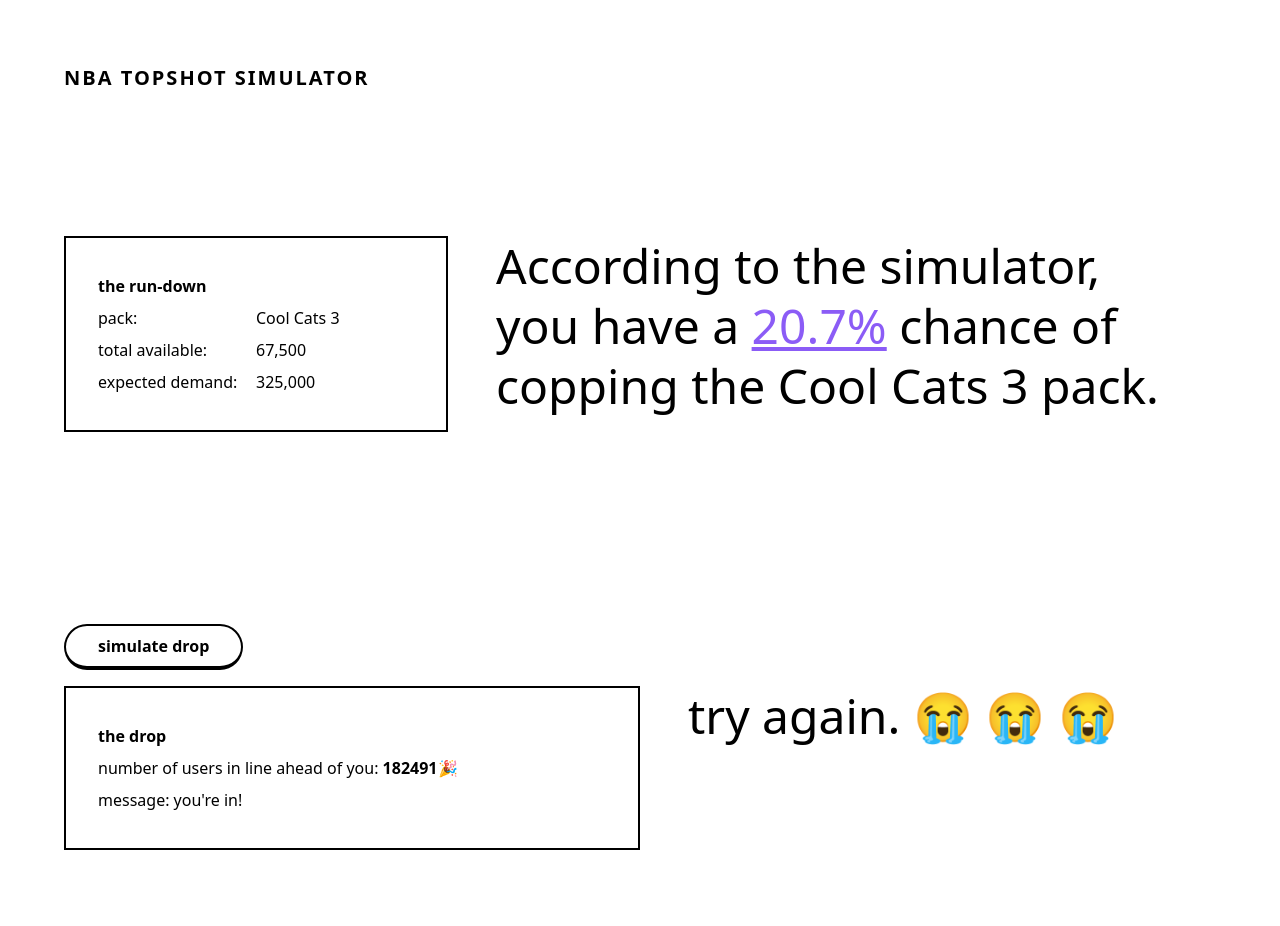
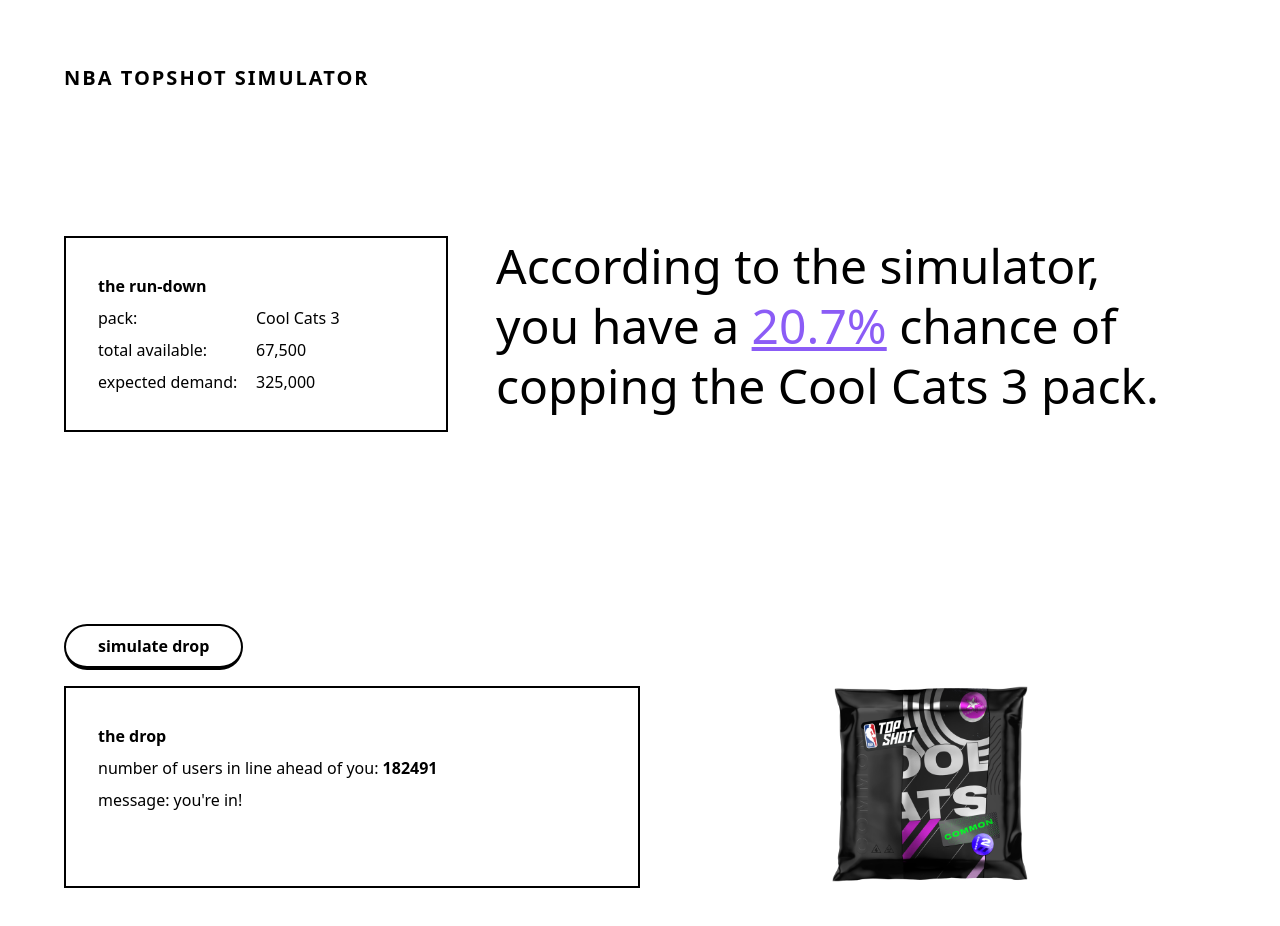
Before and after one commit to Lam-Pham/topshot-simulator, a Next.js app: page / in a window 1280 px wide. Both pictures are taken after a click on the button "simulate drop". Shown: the top 926 px of the page. Built offline with nearby package versions, Linux system fonts and the light colour scheme; what tailwindcss-animatecss would draw is missing.

Commit message:
added pack image

```diff
--- a/components/drop.js
+++ b/components/drop.js
@@ -1,19 +1,20 @@
 import React, { useState } from 'react';
+import Image from 'next/image'
 
 export default function Drop() {
 
     const [place, setPlace] = useState('?????');
-    const [message, setMessage] = useState('good luck!')
 
     function getRandomArbitrary(min, max) {
       let number = Math.round(Math.random() * (max - min) + min);
+      let message = ""
       if(number > 67500){
-        setMessage("try again. 😭 😭 😭")
+        message = "😭"
       }
       else{
-        setMessage("you're in! 🎉 🎉 🎉")
+        message = "🎉"
       }
-      return <span key={Math.random()} class="animate__animated animate__fadeIn animate__slow font-bold">{number}🎉</span>
+      return <span key={Math.random()} class="animate__animated animate__fadeIn animate__slow font-bold">{number}</span>
     }
 
     return (
@@ -35,7 +36,16 @@
           </div>
         </div>
 
-        <p class="col-span-1 ml-12 text-5xl leading-tight">{message}</p>
+        <div class="col-span-1 ml-48 animate__animated hover:animate__headShake">
+         <Image
+            src="/pack_cool_cats.png"
+            alt="Cool Cats Pack"
+            height={196}
+            width={196}
+            quality={100}
+            layout="intrinsic"
+          />
+        </div>
 
 
       </div>
```
Also changed, not shown: public/pack_cool_cats.png (added).
